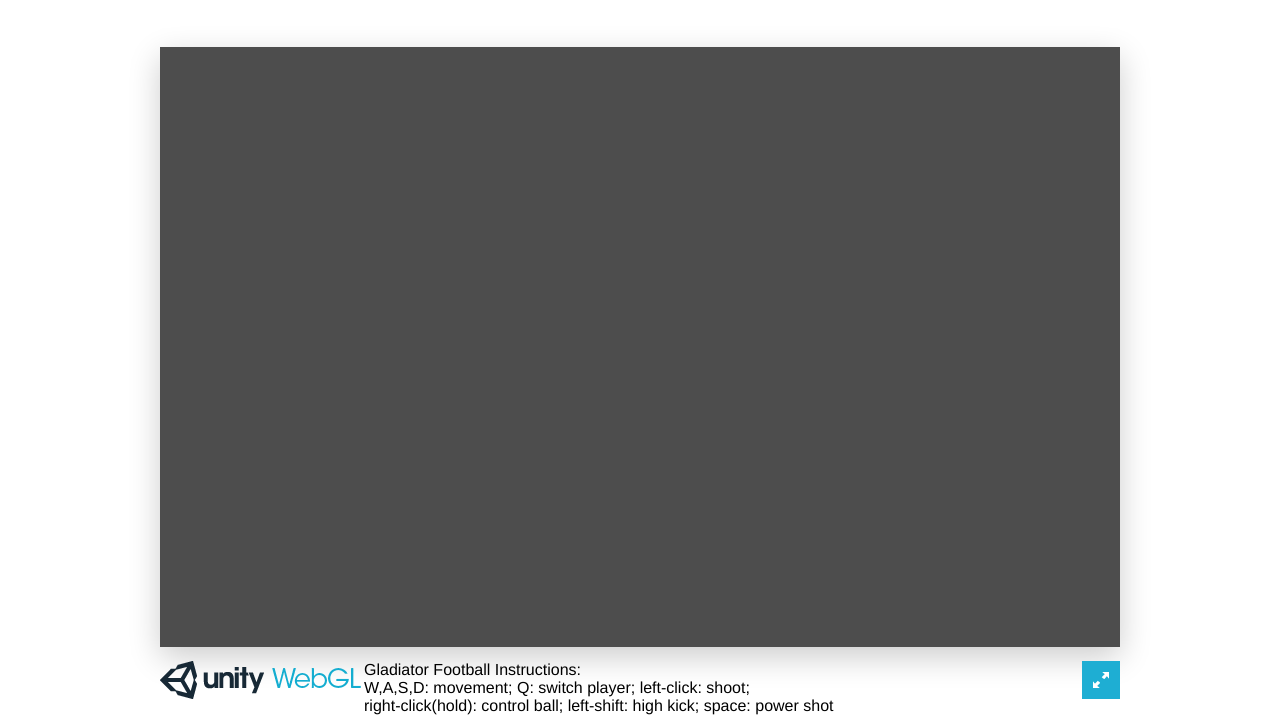
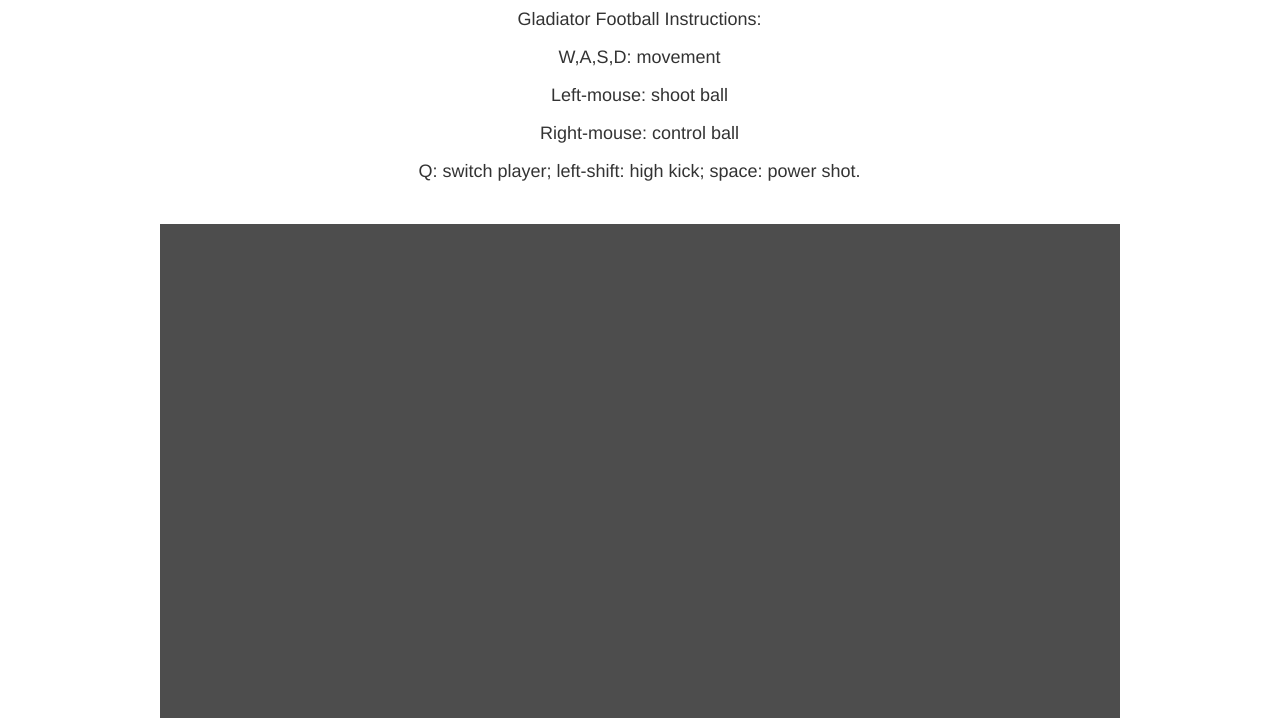
Before and after one commit to mrkeeeny7/gladiator-football, a plain HTML site: page index.html in a window 1280 px wide. Shown: the top 718 px of the page. Drawn offline with Linux system fonts and the light colour scheme; no server answers.

Commit message:
Formatting of index page, primarily to allow scrolling.

```diff
--- a/TemplateData/style.css
+++ b/TemplateData/style.css
@@ -19,6 +19,8 @@ body { }
 p.header, p.footer { display: none; }
 div.logo { width: 204px; height: 38px; float: left; background: url(logo.png) 0 0 no-repeat; position: relative; z-index: 10; }
 div.title { height: 38px; line-height: 38px; padding: 0 10px; margin: 0 1px 0 0; float: right; color: #333; text-align: right; font-size: 18px; position: relative; z-index: 10; }
+div.instructions { height: 38px; line-height: 38px; padding: 0 10px; margin: 0 1px 0 0; float: left; color: #333; text-align: left; font-size: 18px; position: relative; z-index: 10; }
+p.instructions { line-height: 38px; padding: 0 10px; margin: 0 1px 0 0; float: center; color: #333; text-align: center; font-size: 18px; z-index: 10; }
 .template-wrap { position: absolute; top: 50%; left: 50%; -webkit-transform: translate(-50%, -50%); transform: translate(-50%, -50%); }
 .template-wrap canvas { margin: 0 0 10px 0; position: relative; z-index: 9; box-shadow: 0 10px 30px rgba(0,0,0,0.2); -moz-box-shadow: 0 10px 30px rgba(0,0,0,0.2); }
 .fullscreen { float: right; position: relative; z-index: 10; }
--- a/index.html
+++ b/index.html
@@ -8,18 +8,31 @@
     <link rel="shortcut icon" href="TemplateData/favicon.ico" />
     <script src="TemplateData/UnityProgress.js"></script>
   </head>
+
   <body class="template">
     <p class="header"><span>Unity WebGL Player | </span>FootballGame</p>
-    <div class="template-wrap clear">
+	<p  class="instructions">
+	Gladiator Football Instructions:<br>
+	W,A,S,D: movement<br>
+	Left-mouse: shoot ball<br>
+	Right-mouse: control ball<br>
+	Q: switch player; left-shift: high kick; space: power shot.
+  <!--    <div class="instructions" bgcolor="red">Gladiator Football Instructions:</div>
+      <div class="instructions">W,A,S,D: movement; Q: switch player; left-click: shoot;</div>
+      <div class="instructions"> right-click(hold): control ball; left-shift: high kick; space: power shot</div>
+	 //-->
+	</p>
+	<p align="center">
+    <!--<div class="template-wrap clear"> //-->
+	  <br>
       <canvas class="emscripten" id="canvas" oncontextmenu="event.preventDefault()" height="600px" width="960px"></canvas>
       <br>
       <div class="logo"></div>
       <div class="fullscreen"><img src="TemplateData/fullscreen.png" width="38" height="38" alt="Fullscreen" title="Fullscreen" onclick="SetFullscreen(1);" /></div>
-      <div class="instructions">Gladiator Football Instructions:</div>
-      <div class="instructions">W,A,S,D: movement; Q: switch player; left-click: shoot;</div>
-      <div class="instructions"> right-click(hold): control ball; left-shift: high kick; space: power shot</div>
       <div class="title">Gladiator Football</div>
-    </div>
+    <!-- </div> //-->
+	</p>
+	<br>
     <p class="footer">&laquo; created with <a href="http://unity3d.com/" title="Go to unity3d.com">Unity</a> &raquo;</p>
     <script type='text/javascript'>
   var Module = {
```
